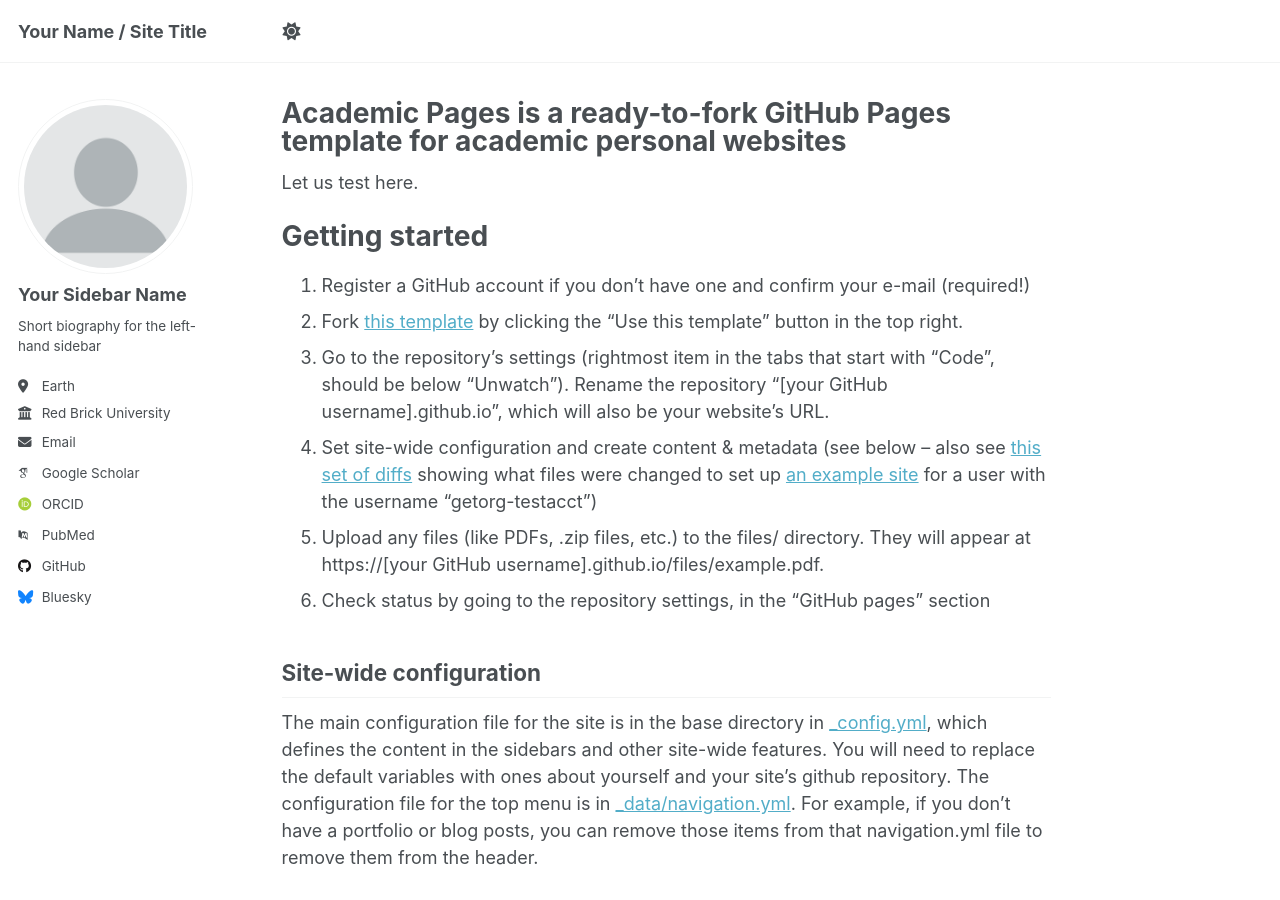
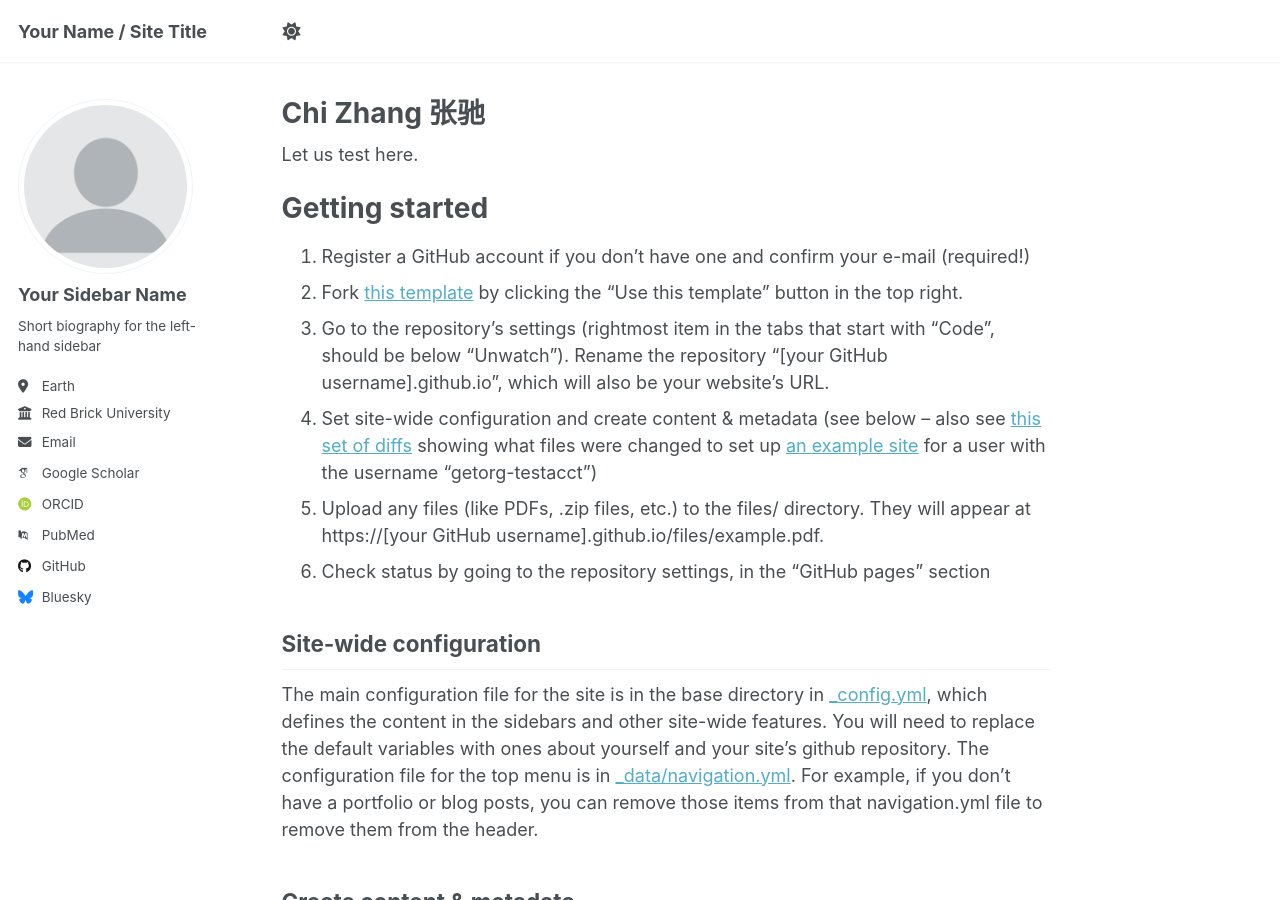
Before and after one commit to ChiZhang-math/ChiZhang-math.github.io, a Jekyll site: the page built from _pages/about.md, in a window 1280 px wide and 900 px high. Built offline with Jekyll 4.4.1, drawn with Linux system fonts in a browser that asks for light colours; some web fonts are replaced; a script that is not in the unit is left out.

Commit message:
Update about.md

```diff
--- a/_pages/about.md
+++ b/_pages/about.md
@@ -1,6 +1,6 @@
 ---
 permalink: /
-title: "Academic Pages is a ready-to-fork GitHub Pages template for academic personal websites"
+title: "Chi Zhang 张驰"
 author_profile: true
 redirect_from:
   - /about/
```
